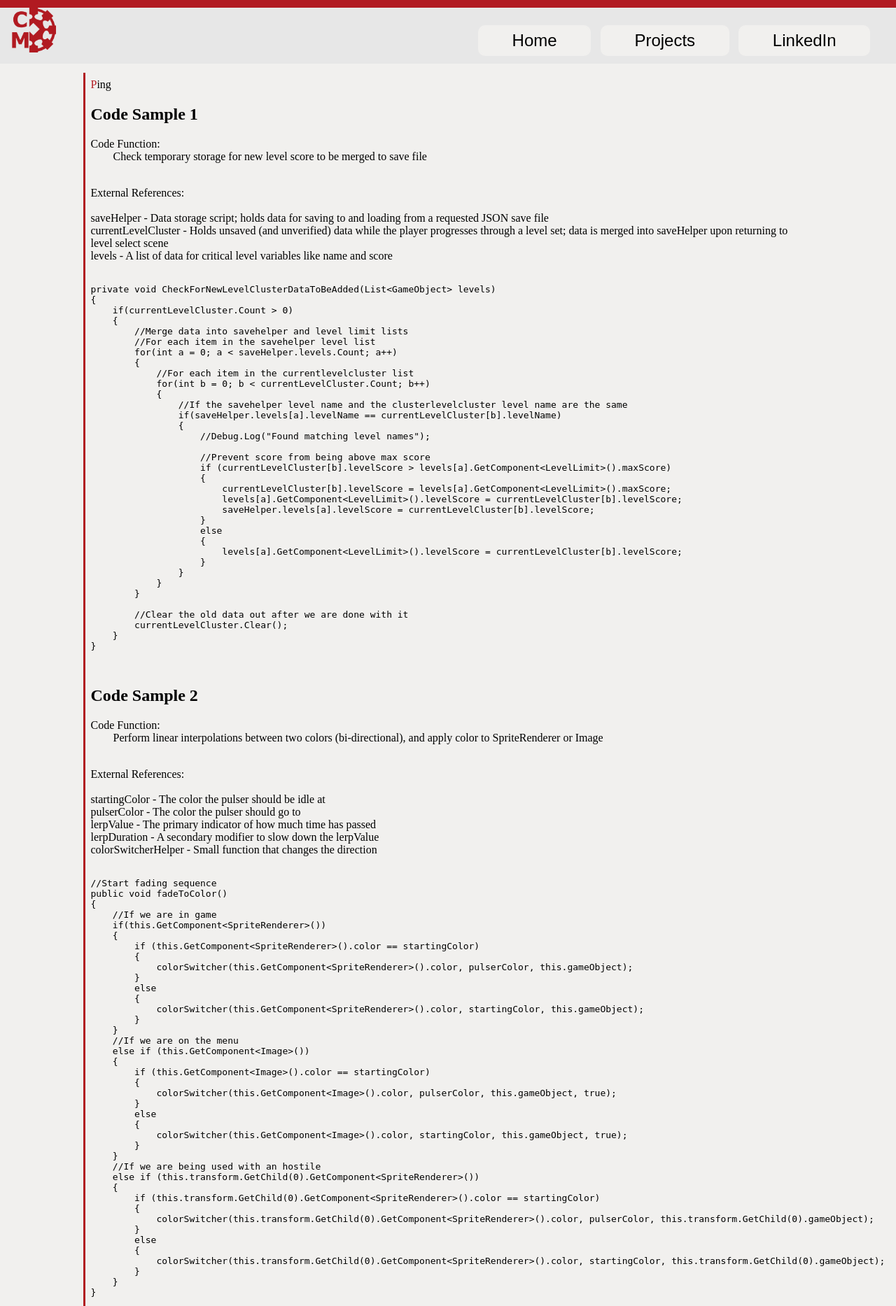
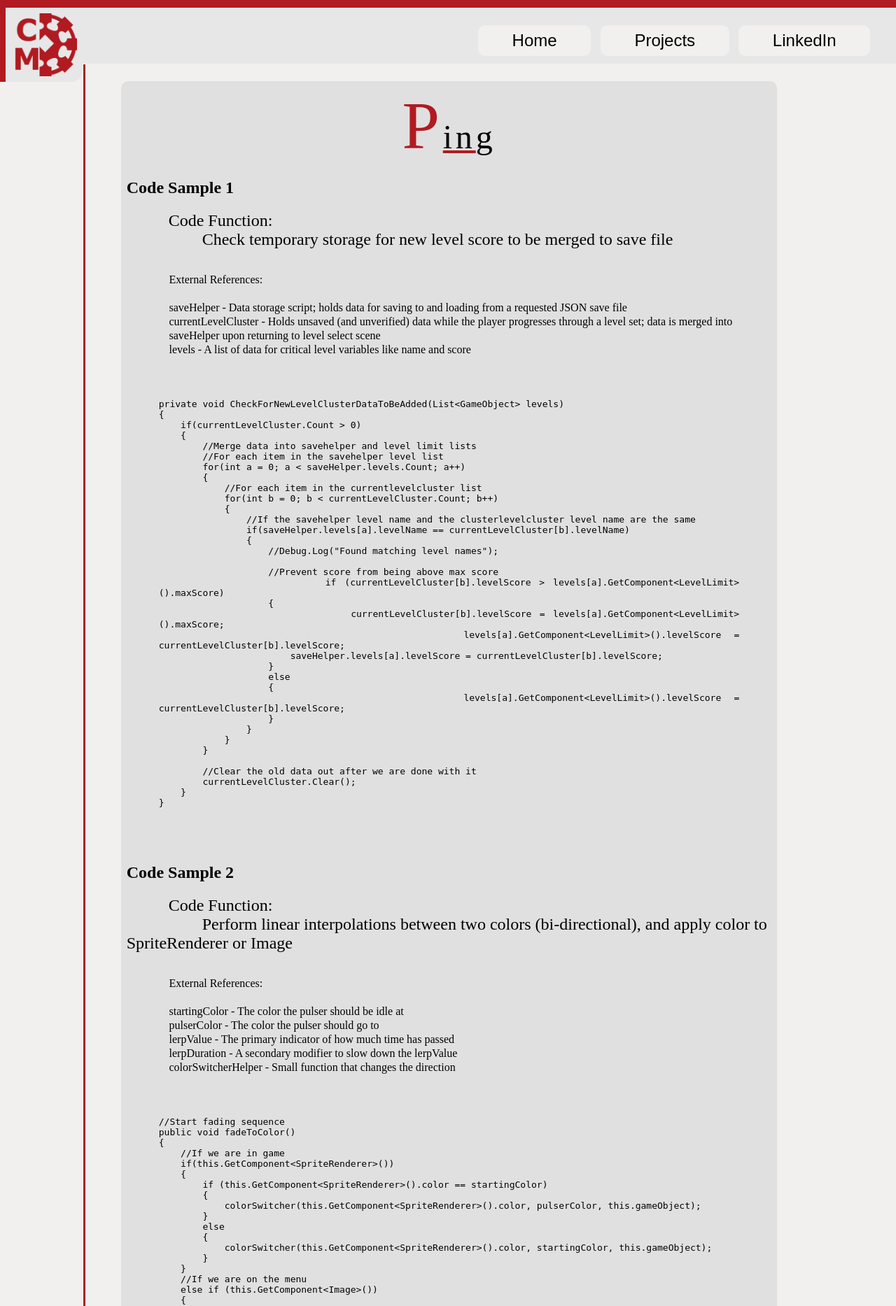
Before and after one commit to CommanderMartin/CommanderMartin.github.io, a PHP site: page /PingSamples.html in a window 1280 px wide. Shown: the top 1867 px of the page at 70% size. Run offline with PHP 8.4, Linux system fonts and the light colour scheme; some libraries are stand-ins or nearby versions.

Commit message:
CSS additions

```diff
--- a/assets/siteStyle.css
+++ b/assets/siteStyle.css
@@ -20,6 +20,12 @@ footer{
 	padding-top: 2em;
 	text-align: center;
 	background-color: #e7e7e7;
+}
+
+pre {
+  white-space: pre-wrap;
+  word-wrap: break-word;
+  text-align: justify;
 }
 
 /*Classes*/
@@ -50,7 +56,7 @@ footer{
 .mainContent{
 	background-color: #f1f0ee;
 	width: 74%;
-	margin: 0 auto;
+	margin: -0.76em auto 0 auto;
 	padding: 0.5em;
 	min-height: 50em;
 	border-left: 3px solid;
@@ -102,6 +108,11 @@ footer{
 	padding-left: 7.5em;
 }
 
+.nonStackingBumper{
+	font-size: 1.5em;
+	padding-left: 2.5em;
+}
+
 .projectDisplay{
 	width: 75%;
 	margin: 1em auto;
@@ -139,6 +150,10 @@ footer{
 	cursor: pointer;
 }
 
+.projectDisplay .rectangularButton, .insetSitemapPageContainer .rectangularButton{
+	min-width: 12em;
+}
+
 .rectangularButton:hover{
 	border: #b11a21 solid;
 }
@@ -173,19 +188,59 @@ footer{
 
 .insetSitemapPageContainer{
 	width: 65%;
-	margin: 0 auto;
+	margin: 0.5em auto;
 	padding: 0.5em 0.5em 1em 0.5em;
 	background-color: #e0e0e0;
 	min-height: 3em;
 	border-radius: 10px;
 }
 
+.codeSample{
+	font: monospace;
+	margin: 0 auto;
+	padding: 1em;
+	min-height: 10em;
+	width: 90%;
+}
+
+.codeSampleContent{
+	margin: 1em auto;
+	padding: 0.5em 0.5em 1em 0.5em;
+	background-color: #e0e0e0;
+	border-radius: 10px;
+	width: 90%;
+}
+
+.externalReferenceExplainer{
+	padding-left: 3.8em;
+	line-height: 1.25;
+}
+
+.customh1{
+	font-size: 2em;
+}
+
+.redUnderline{
+	text-decoration: underline;
+	text-decoration-color: #b11a21;
+}
+
+.codeSampleHeader{
+	font-size: 3em;
+	width: 100%;
+	text-align: center;
+	letter-spacing: 0.1em;
+}
+
 /*Images*/
 .headerLogo{
-	padding-left: 1em;
-	width: 4.5%;
-	height: 4.5%;
+	padding: 0.5em 0.5em 0.5em 0.75em;
+	border-radius: 0 0 1em 0;
+	width: 5%;
+	height: 5%;
 	float: left;
+	background-color: #e7e7e7;
+	border-left: solid #b11a21 0.5em;
 }
 
 .projectDisplayImage{
@@ -266,8 +321,8 @@ footer{
 /*Media Queries*/
 @media only screen and (max-width: 1400px){
 	.headerLogo{
-		width: 5%;
-		height: 5%;
+		width: 7%;
+		height: 7%;
 	}
 
 	.mainContent{
@@ -289,8 +344,8 @@ footer{
 
 @media only screen and (max-width: 1000px){
 	.headerLogo{
-		width: 7%;
-		height: 7%;
+		width: 9%;
+		height: 9%;
 	}
 
 	.mainContent{
@@ -323,8 +378,8 @@ footer{
 
 @media only screen and (max-width: 800px){
 	.headerLogo{
-		width: 9%;
-		height: 9%;
+		width: 11%;
+		height: 11%;
 	}
 
 	.mainContent{
@@ -335,6 +390,10 @@ footer{
 	.rectangularButton{
 		padding: 0.2em 1.25em;
 		font-size: 22px;
+	}
+
+	.navInternalContainer{
+		padding: 1.25em 1.5em;
 	}
 
 	.bumper{
@@ -463,8 +522,8 @@ footer{
 
 @media only screen and (max-width: 400px){
 	.headerLogo{
-		width: 15%;
-		height: 15%;
+		width: 18%;
+		height: 18%;
 	}
 
 	.indexSelfIntro{
```
